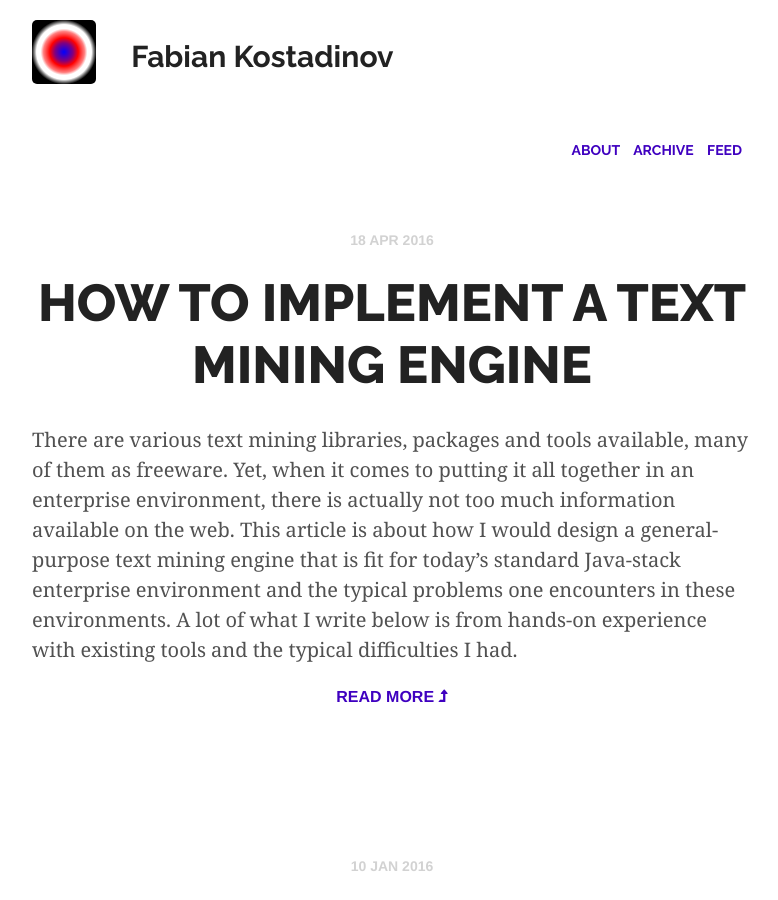
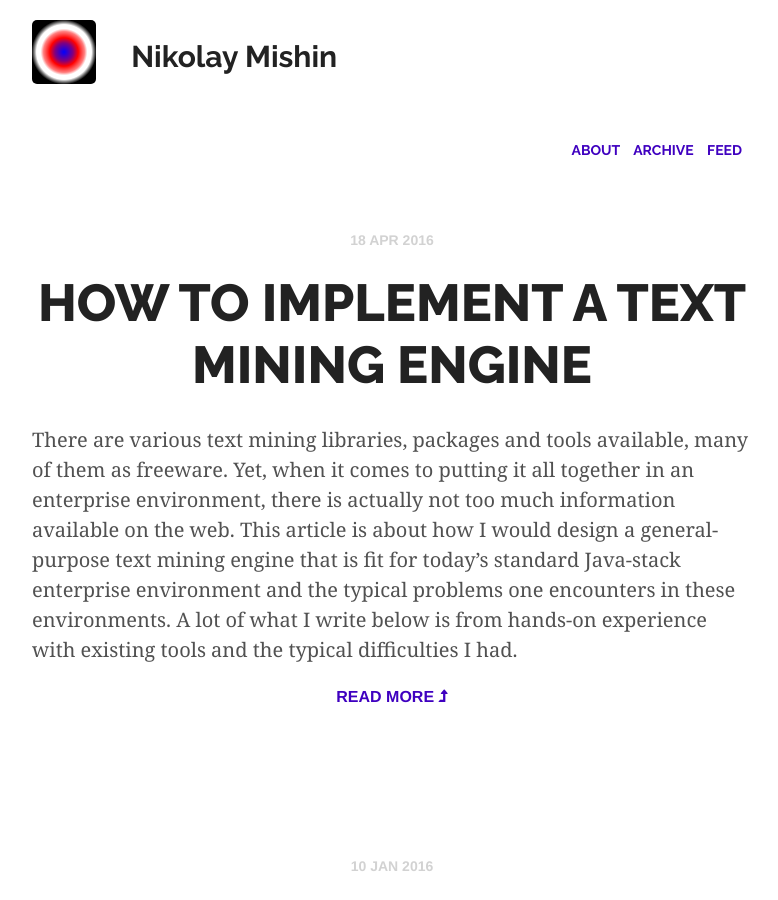
Before and after one commit to mishin/mishin.github.com, a Jekyll site: the page built from index.html, in a window 1280 px wide and 900 px high. Shown: the whole window, without its empty margins (248-1026 px from the left). Built offline with Jekyll 4.4.1, drawn with Linux system fonts in a browser that asks for light colours; nearby versions of some CDN libraries; Markdown is read by kramdown in place of the engine named in the settings; the list of posts is cut into pages by our own code.

Commit message:
correct config.yml

```diff
--- a/_config.yml
+++ b/_config.yml
@@ -7,14 +7,14 @@ highlighter:      pygments
 permalink:        pretty
 
 # Setup
-title:            Fabian Kostadinov
+title:            Nikolay Mishin
 #tagline:          None
-url:              http://fabian-kostadinov.github.io
+url:              http://mishin.github.io
 paginate:         5
 baseurl:          /
 author:
-  name:           Fabian Kostadinov
-  url:            http://fabian-kostadinov.github.io
+  name:           Nikolay Mishin
+  url:            http://mishin.github.io
   email:          none@none.com
 
 #excerpt_separator: <!--more-->
@@ -31,11 +31,11 @@ pages_list:
 # Custom vars
 version:          1.0.0
 github:
-  repo:           https://github.com/fabian-kostadinov
+  repo:           https://github.com/mishin
 
 comments:
   provider:       disqus
   disqus:
-    short_name:   fabian-kostadinov
+    short_name:   mishin
 
-timezone:         Europe/Zurich
+timezone:         Europe/Moscow
```
